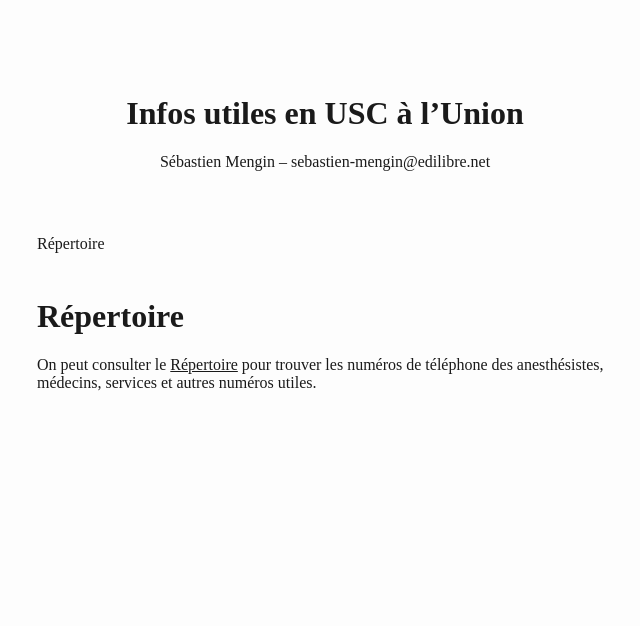
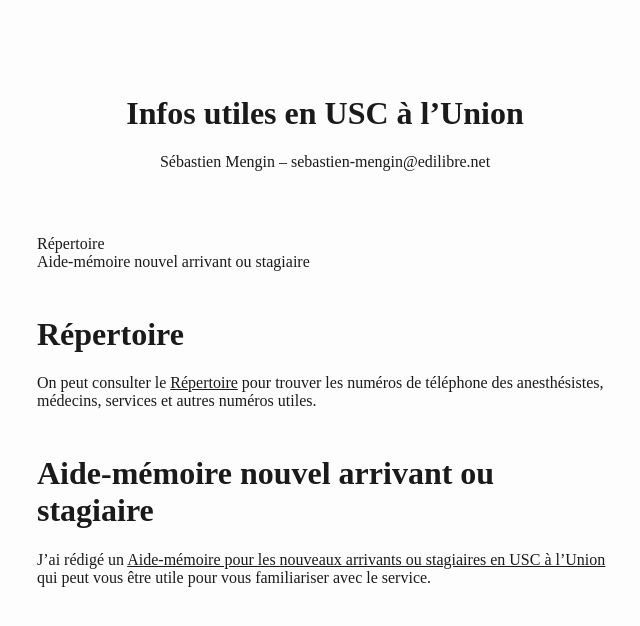
Before and after one commit to edilibre/Recherches-IDE, a plain HTML site: page index.html in a window 1280 px wide. Shown: the whole page, without its empty margins (315-955 px from the left). Drawn offline with Linux system fonts and the light colour scheme.

Commit message:
Ajout de l'aide mémoire dans le fichier d'index

```diff
--- a/index.html
+++ b/index.html
@@ -177,11 +177,20 @@
 <nav id="TOC" role="doc-toc">
 <ul>
 <li><a href="#répertoire" id="toc-répertoire">Répertoire</a></li>
+<li><a href="#aide-mémoire-nouvel-arrivant-ou-stagiaire"
+id="toc-aide-mémoire-nouvel-arrivant-ou-stagiaire">Aide-mémoire nouvel
+arrivant ou stagiaire</a></li>
 </ul>
 </nav>
 <h1 id="répertoire">Répertoire</h1>
 <p>On peut consulter le <a href="Repertoire.html">Répertoire</a> pour
 trouver les numéros de téléphone des anesthésistes, médecins, services
 et autres numéros utiles.</p>
+<h1 id="aide-mémoire-nouvel-arrivant-ou-stagiaire">Aide-mémoire nouvel
+arrivant ou stagiaire</h1>
+<p>J’ai rédigé un <a
+href="Aide-memoire-nouvel-arrivant-ou-stagiaire-en-USC-a-l-Union.html">Aide-mémoire
+pour les nouveaux arrivants ou stagiaires en USC à l’Union</a> qui peut
+vous être utile pour vous familiariser avec le service.</p>
 </body>
 </html>
```
Also changed, not shown: readme.html (+8 -3 lines), 1 other file.
